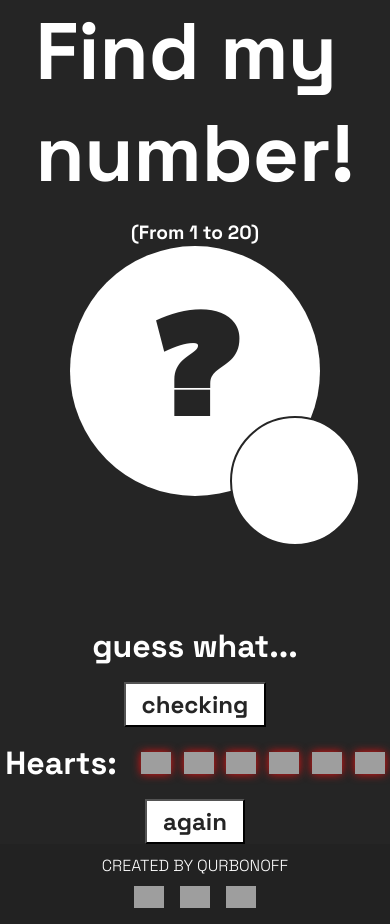
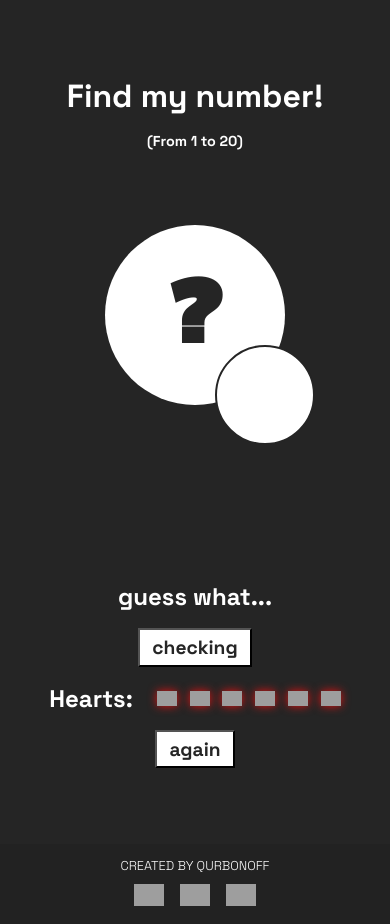
Before and after one commit to Qurbonoff11/number-guessing-game, a plain HTML site: page index.html in a window 390 px wide. Drawn offline with Linux system fonts and the light colour scheme; grey boxes are pictures that could not be loaded.

Commit message:
add in RWD

```diff
--- a/style/style.css
+++ b/style/style.css
@@ -210,3 +210,108 @@ input[type="number"]::-webkit-inner-spin-button {
 .footer .footer-box .social a img{
   height: 1.4rem;
 }
+
+/* * RWD */
+
+/* Ekran 1200px dan kichik bo'lsa */
+@media (max-width: 1200px) {
+  .game-container {
+    width: 80%;
+  }
+  .heading-1 {
+    font-size: 4rem;
+  }
+  .random-number {
+    width: 200px;
+    height: 200px;
+  }
+  .random-number .random-item {
+    font-size: 6rem;
+  }
+  .input-number {
+    width: 110px;
+    height: 110px;
+    font-size: 3rem;
+    bottom: 70px;
+    left: 80px;
+  }
+}
+
+/* Ekran 992px dan kichik bo'lsa */
+@media (max-width: 992px) {
+  .heading-1 {
+    font-size: 3.5rem;
+  }
+  .random-number {
+    width: 180px;
+    height: 180px;
+  }
+  .random-number .random-item {
+    font-size: 5rem;
+  }
+  .input-number {
+    width: 100px;
+    height: 100px;
+    font-size: 2.8rem;
+    bottom: 60px;
+    left: 70px;
+  }
+  .again, .checking {
+    font-size: 1.3rem;
+    padding: .3rem .8rem;
+  }
+}
+
+/* Ekran 768px dan kichik bo'lsa (tablet) */
+@media (max-width: 768px) {
+  .game-container {
+    width: 90%;
+  }
+  .heading-1 {
+    font-size: 3rem;
+  }
+  .heading-3 {
+    font-size: 1rem;
+  }
+  .guess-text {
+    font-size: 1.8rem;
+  }
+  .hearts {
+    font-size: 1.8rem;
+  }
+  .heart-img {
+    width: 25px;
+  }
+  .again, .checking {
+    font-size: 1.2rem;
+  }
+}
+
+/* Ekran 576px dan kichik bo'lsa (telefon) */
+@media (max-width: 576px) {
+  .heading-1 {
+    font-size: 2.5rem;
+  }
+  .heading-3 {
+    font-size: 0.9rem;
+  }
+  .guess-text {
+    font-size: 1.5rem;
+  }
+  .hearts {
+    font-size: 1.5rem;
+  }
+  .heart-img {
+    width: 20px;
+  }
+  .footer .footer-box p {
+    font-size: 0.8rem;
+  }
+}
+
+/* Ekran 400px dan kichik bo'lsa (kichkina telefonlar) */
+@media (max-width: 400px) {
+  .heading-1 {
+    font-size: 2rem;
+  }
+}
```
